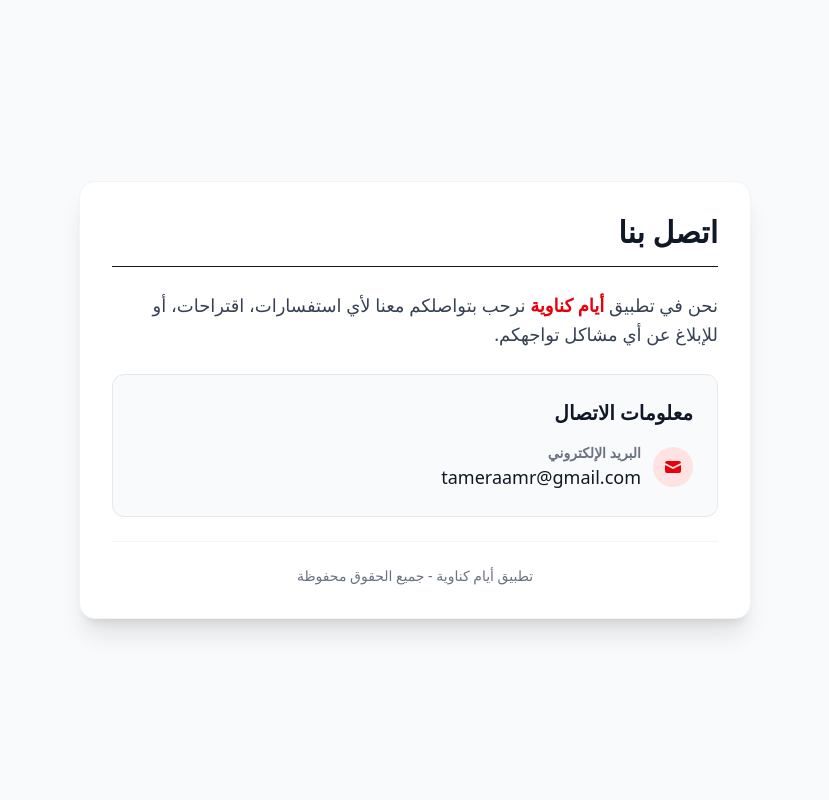
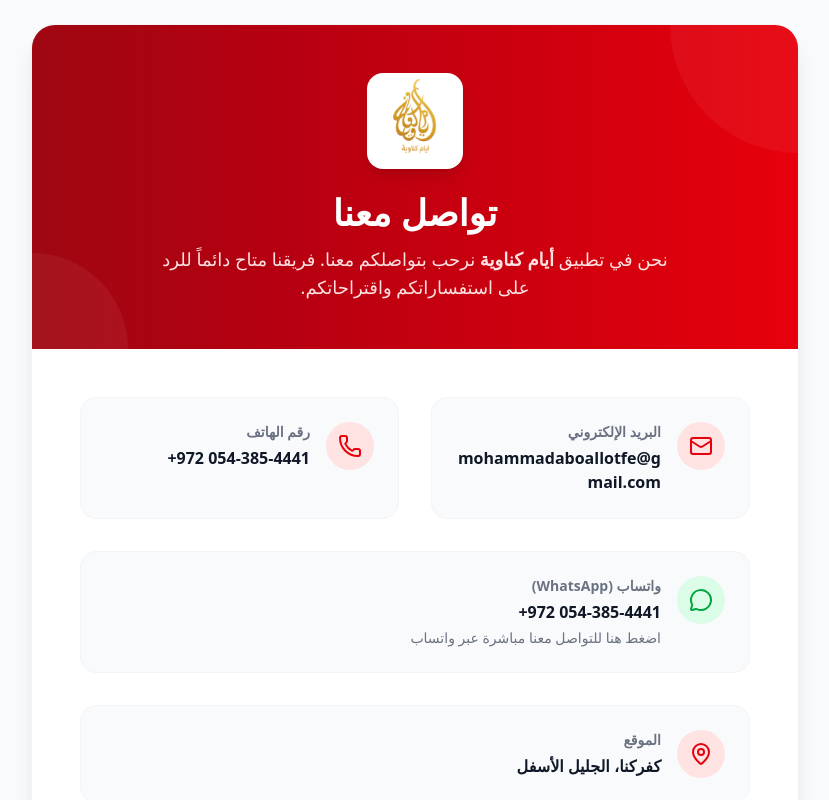
Before and after one commit to tameraamr/ayam-knawyeh, a Next.js app in the folder admin/: page /contact in a window 1280 px wide. Shown: the top 800 px of the page, without its empty margins (225-1054 px from the left). Built offline with nearby package versions, Linux system fonts and the light colour scheme.

Commit message:
feat(contact): update contact info and improve design

```diff
--- a/admin/app/contact/page.tsx
+++ b/admin/app/contact/page.tsx
@@ -1,41 +1,98 @@
 import React from 'react';
+import Image from 'next/image';
+import { Mail, Phone, MessageCircle, MapPin } from 'lucide-react';
 
 export default function ContactPage() {
   return (
-    <div className="min-h-screen bg-gray-50 flex items-center justify-center p-6" dir="rtl">
-      <div className="max-w-2xl w-full bg-white rounded-2xl shadow-xl p-8 border border-gray-100">
-        <h1 className="text-3xl font-extrabold text-gray-900 mb-6 border-b pb-4">اتصل بنا</h1>
+    <div className="min-h-screen bg-gray-50 flex items-center justify-center p-4 sm:p-6" dir="rtl">
+      <div className="max-w-3xl w-full bg-white rounded-3xl shadow-xl overflow-hidden border border-gray-100">
 
-        <div className="space-y-6 text-gray-700 leading-relaxed text-lg">
-          <p>
-            نحن في تطبيق <span className="font-bold text-red-600">أيام كناوية</span> نرحب بتواصلكم معنا لأي استفسارات، اقتراحات، أو للإبلاغ عن أي مشاكل تواجهكم.
-          </p>
+        {/* Header Section */}
+        <div className="bg-gradient-to-r from-red-800 to-red-600 p-8 sm:p-12 text-center text-white relative">
+          <div className="absolute top-0 right-0 w-64 h-64 bg-white opacity-5 rounded-full -mr-32 -mt-32"></div>
+          <div className="absolute bottom-0 left-0 w-48 h-48 bg-white opacity-5 rounded-full -ml-24 -mb-24"></div>
 
-          <div className="bg-gray-50 p-6 rounded-xl border border-gray-200 mt-6">
-            <h2 className="text-xl font-bold text-gray-900 mb-4">معلومات الاتصال</h2>
+          <div className="relative z-10 flex flex-col items-center">
+            <div className="w-24 h-24 bg-white rounded-2xl p-2 shadow-lg mb-6 flex items-center justify-center">
+              <Image
+                src="/logo.png"
+                alt="ايام كناوية Logo"
+                width={80}
+                height={80}
+                className="object-contain rounded-xl"
+              />
+            </div>
+            <h1 className="text-3xl sm:text-4xl font-extrabold mb-3">تواصل معنا</h1>
+            <p className="text-red-100 text-lg max-w-lg mx-auto">
+              نحن في تطبيق <span className="font-bold">أيام كناوية</span> نرحب بتواصلكم معنا. فريقنا متاح دائماً للرد على استفساراتكم واقتراحاتكم.
+            </p>
+          </div>
+        </div>
 
-            <div className="space-y-4">
-              <div className="flex items-center gap-3">
-                <div className="w-10 h-10 bg-red-100 text-red-600 rounded-full flex items-center justify-center flex-shrink-0">
-                  <svg xmlns="http://www.w3.org/2000/svg" className="h-5 w-5" viewBox="0 0 20 20" fill="currentColor">
-                    <path d="M2.003 5.884L10 9.882l7.997-3.998A2 2 0 0016 4H4a2 2 0 00-1.997 1.884z" />
-                    <path d="M18 8.118l-8 4-8-4V14a2 2 0 002 2h12a2 2 0 002-2V8.118z" />
-                  </svg>
-                </div>
-                <div>
-                  <p className="text-sm text-gray-500 font-semibold">البريد الإلكتروني</p>
-                  <a href="mailto:tameraamr@gmail.com" className="text-lg font-medium text-gray-900 hover:text-red-600 transition-colors">
-                    tameraamr@gmail.com
-                  </a>
-                </div>
+        {/* Contact Info Section */}
+        <div className="p-8 sm:p-12">
+          <div className="grid grid-cols-1 md:grid-cols-2 gap-6 sm:gap-8">
+
+            {/* Email Card */}
+            <div className="bg-gray-50 rounded-2xl p-6 border border-gray-100 flex items-start gap-4 transition-transform hover:-translate-y-1 hover:shadow-md">
+              <div className="w-12 h-12 bg-red-100 text-red-600 rounded-full flex items-center justify-center flex-shrink-0">
+                <Mail className="w-6 h-6" />
+              </div>
+              <div>
+                <p className="text-sm text-gray-500 font-semibold mb-1">البريد الإلكتروني</p>
+                <a href="mailto:mohammadaboallotfe@gmail.com" className="text-gray-900 font-bold hover:text-red-600 transition-colors break-all">
+                  mohammadaboallotfe@gmail.com
+                </a>
               </div>
             </div>
+
+            {/* Phone Card */}
+            <div className="bg-gray-50 rounded-2xl p-6 border border-gray-100 flex items-start gap-4 transition-transform hover:-translate-y-1 hover:shadow-md">
+              <div className="w-12 h-12 bg-red-100 text-red-600 rounded-full flex items-center justify-center flex-shrink-0">
+                <Phone className="w-6 h-6" />
+              </div>
+              <div>
+                <p className="text-sm text-gray-500 font-semibold mb-1">رقم الهاتف</p>
+                <a href="tel:+9720543854441" style={{ direction: 'ltr', display: 'inline-block' }} className="text-gray-900 font-bold hover:text-red-600 transition-colors">
+                  +972 054-385-4441
+                </a>
+              </div>
+            </div>
+
+            {/* WhatsApp Card */}
+            <div className="bg-gray-50 rounded-2xl p-6 border border-gray-100 flex items-start gap-4 transition-transform hover:-translate-y-1 hover:shadow-md md:col-span-2">
+              <div className="w-12 h-12 bg-green-100 text-green-600 rounded-full flex items-center justify-center flex-shrink-0">
+                <MessageCircle className="w-6 h-6" />
+              </div>
+              <div>
+                <p className="text-sm text-gray-500 font-semibold mb-1">واتساب (WhatsApp)</p>
+                <a href="https://wa.me/972543854441" target="_blank" rel="noopener noreferrer" style={{ direction: 'ltr', display: 'inline-block' }} className="text-gray-900 font-bold hover:text-green-600 transition-colors">
+                  +972 054-385-4441
+                </a>
+                <p className="text-sm text-gray-500 mt-1">اضغط هنا للتواصل معنا مباشرة عبر واتساب</p>
+              </div>
+            </div>
+
+            {/* Location Card */}
+            <div className="bg-gray-50 rounded-2xl p-6 border border-gray-100 flex items-start gap-4 transition-transform hover:-translate-y-1 hover:shadow-md md:col-span-2">
+              <div className="w-12 h-12 bg-red-100 text-red-600 rounded-full flex items-center justify-center flex-shrink-0">
+                <MapPin className="w-6 h-6" />
+              </div>
+              <div>
+                <p className="text-sm text-gray-500 font-semibold mb-1">الموقع</p>
+                <p className="text-gray-900 font-bold">
+                  كفركنا، الجليل الأسفل
+                </p>
+              </div>
+            </div>
+
           </div>
 
-          <div className="pt-6 mt-6 border-t border-gray-100 text-sm text-gray-500 text-center">
-            تطبيق أيام كناوية - جميع الحقوق محفوظة
+          <div className="pt-10 mt-10 border-t border-gray-100 text-sm text-gray-500 text-center font-medium">
+            تطبيق أيام كناوية - جميع الحقوق محفوظة &copy; {new Date().getFullYear()}
           </div>
         </div>
+
       </div>
     </div>
   );
```
Also changed, not shown: admin/public/logo.png (added), 1 other file (tests, documents, lock files or other folders).
